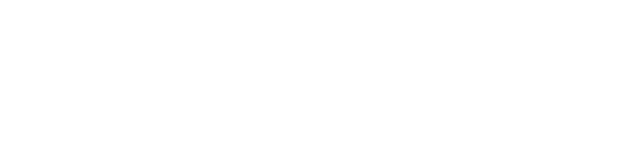
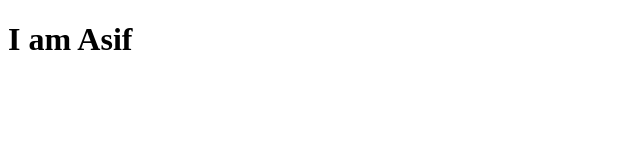
Before and after one commit to Asif256/My-repo, a plain HTML site: page index.html in a window 1280 px wide. Shown: the whole page, without its empty margins (0-640 px from the left). Drawn offline with Linux system fonts and the light colour scheme.

Commit message:
added header

```diff
--- a/index.html
+++ b/index.html
@@ -6,6 +6,7 @@
     <meta name="viewport" content="width=device-width, initial-scale=1.0">
     <title>My first github repo</title>
 </head>
+    <h1>I am Asif</h1>
 <body>
 
 </body>
```
